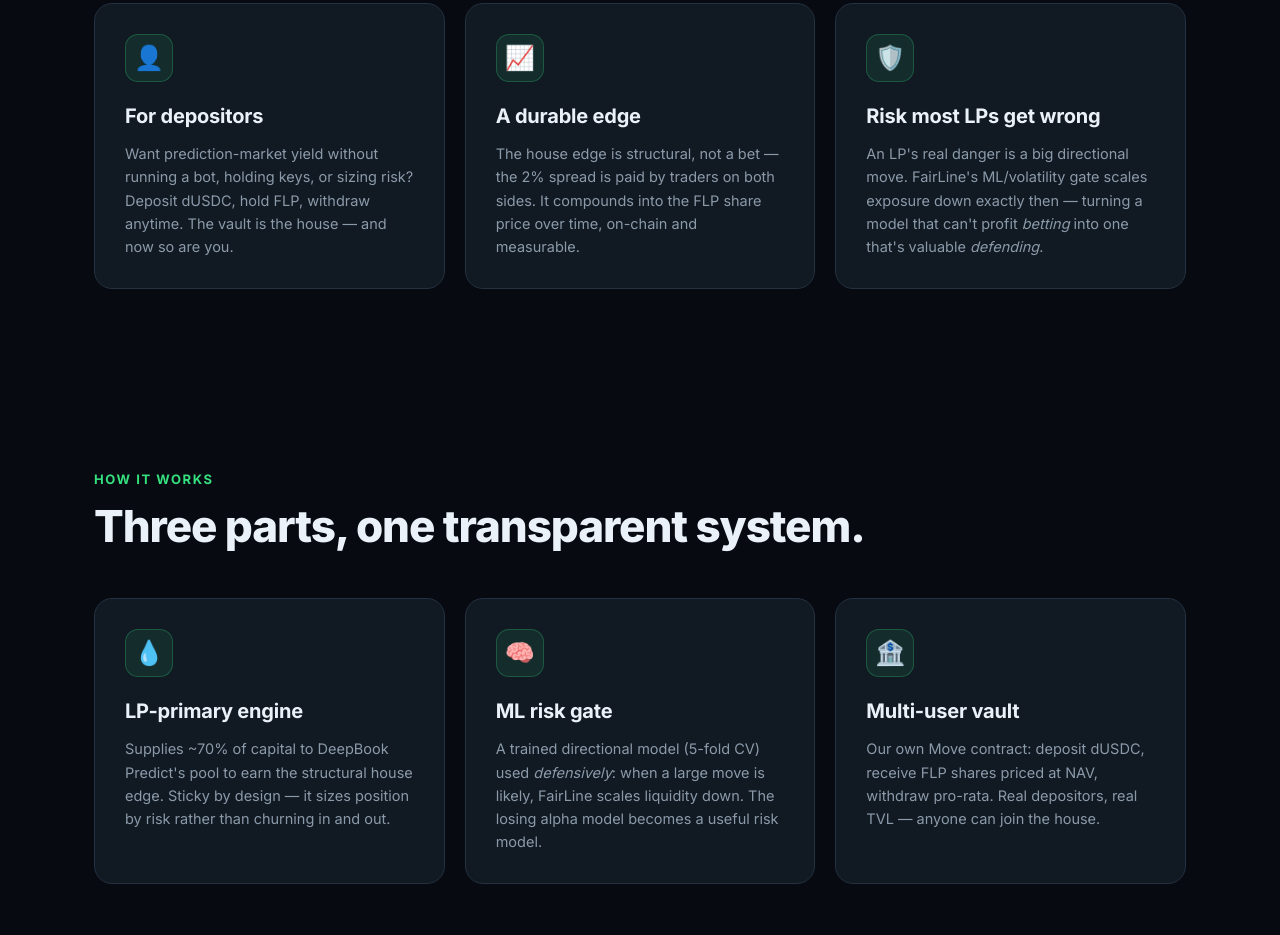
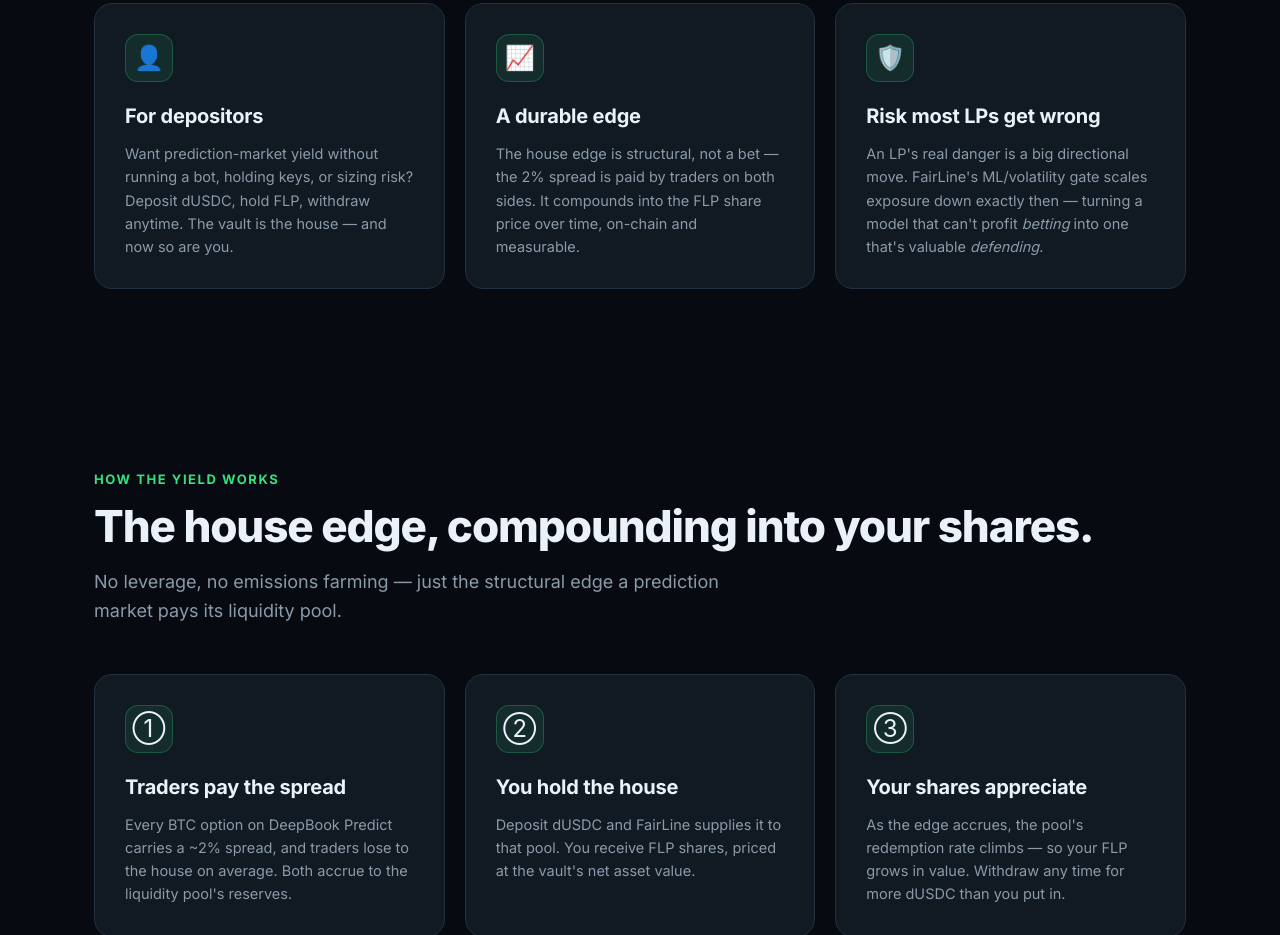
Before and after one commit to DrVelvetFog/fairline-vault, a website: page web/index.html in a window 1280 px wide. Shown: the part 1865-2800 px from the top of the page. Drawn offline with Linux system fonts and the light colour scheme; no server answers.

Commit message:
Site: add 'How the yield works' section (house edge → FLP share price)

```diff
--- a/web/index.html
+++ b/web/index.html
@@ -180,6 +180,18 @@ footer a{color:var(--muted)}footer a:hover{color:var(--green)}
   </div>
 </div></section>
 
+<section id="yield"><div class="wrap reveal">
+  <div class="tag">How the yield works</div>
+  <h2>The house edge, compounding into your shares.</h2>
+  <p class="lead">No leverage, no emissions farming — just the structural edge a prediction market pays its liquidity pool.</p>
+  <div class="feats">
+    <div class="feat"><div class="ic">①</div><h3>Traders pay the spread</h3><p>Every BTC option on DeepBook Predict carries a ~2% spread, and traders lose to the house on average. Both accrue to the liquidity pool's reserves.</p></div>
+    <div class="feat"><div class="ic">②</div><h3>You hold the house</h3><p>Deposit dUSDC and FairLine supplies it to that pool. You receive FLP shares, priced at the vault's net asset value.</p></div>
+    <div class="feat"><div class="ic">③</div><h3>Your shares appreciate</h3><p>As the edge accrues, the pool's redemption rate climbs — so your FLP grows in value. Withdraw any time for more dUSDC than you put in.</p></div>
+  </div>
+  <p class="note" style="text-align:center;border:none;max-width:720px;margin-left:auto;margin-right:auto">The house wins <em>on average</em>, not every cycle — a large directional move can dip the share price, which is exactly what the ML/volatility gate guards against. Steady, modest yield — not a moonshot.</p>
+</div></section>
+
 <section id="how"><div class="wrap reveal">
   <div class="tag">How it works</div>
   <h2>Three parts, one transparent system.</h2>
```
